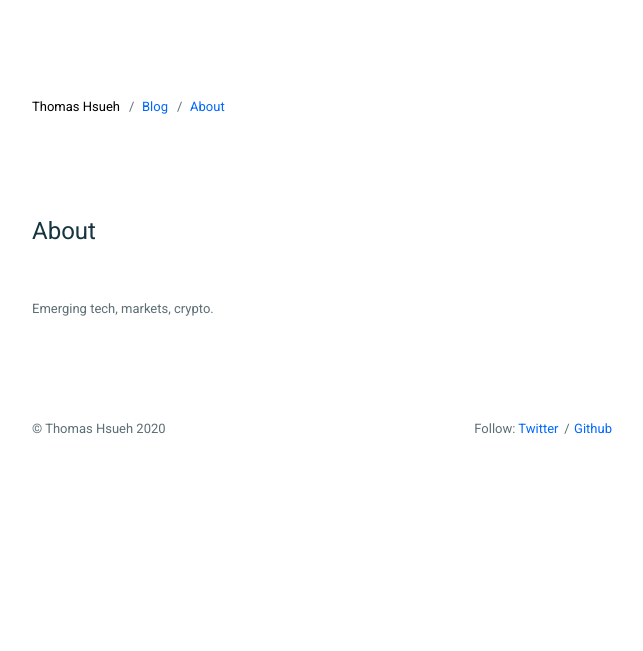
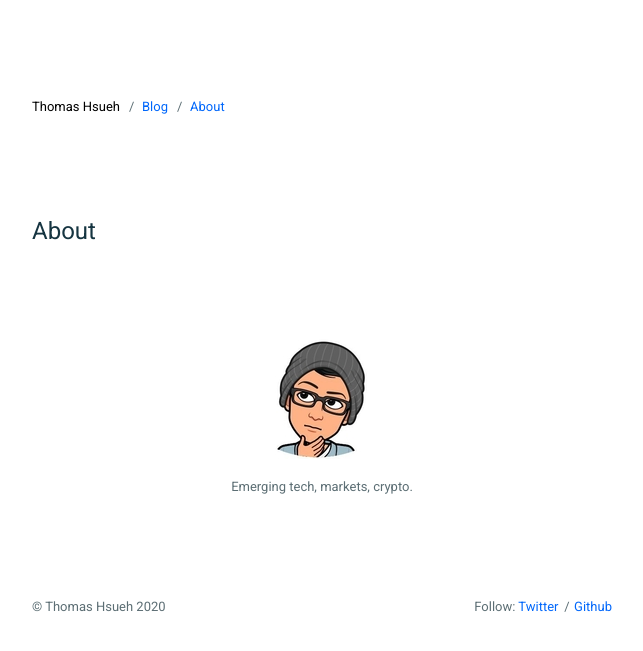
Before and after one commit to guiltygyoza/blog, a Jekyll site: the page built from _pages/about.markdown, in a window 1280 px wide. Shown: the top 651 px of the page, without its empty margins (318-961 px from the left). Built offline with Jekyll 4.4.1, drawn with Linux system fonts in a browser that asks for light colours.

Commit message:
added profile pic

```diff
--- a/_pages/about.markdown
+++ b/_pages/about.markdown
@@ -4,4 +4,10 @@ title: About
 permalink: /about/
 ---
 
+{:refdef: style="text-align: center"}
+![profile](/assets/bitmoji_profile_small.jpg)
+{: refdef}
+
+{:refdef: style="text-align: center;"}
 Emerging tech, markets, crypto.
+{: refdef}
```
Also changed, not shown: assets/bitmoji_profile_small.jpg (added).
